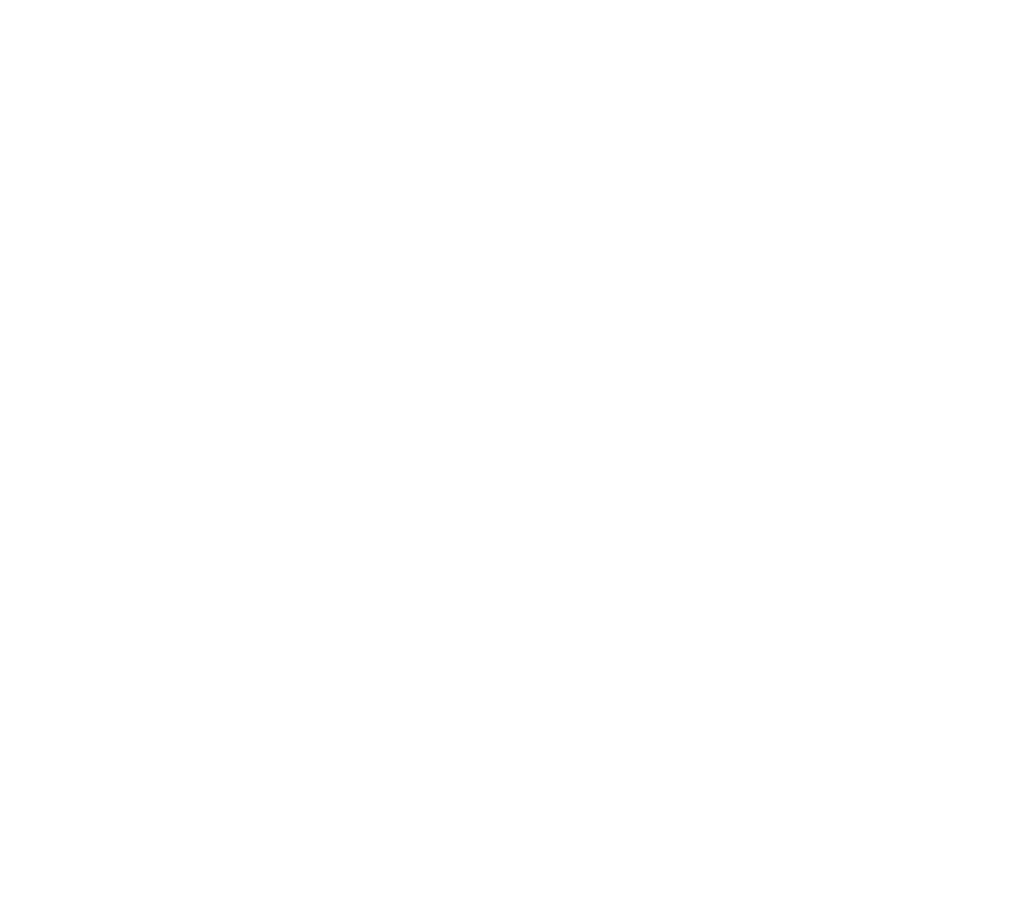
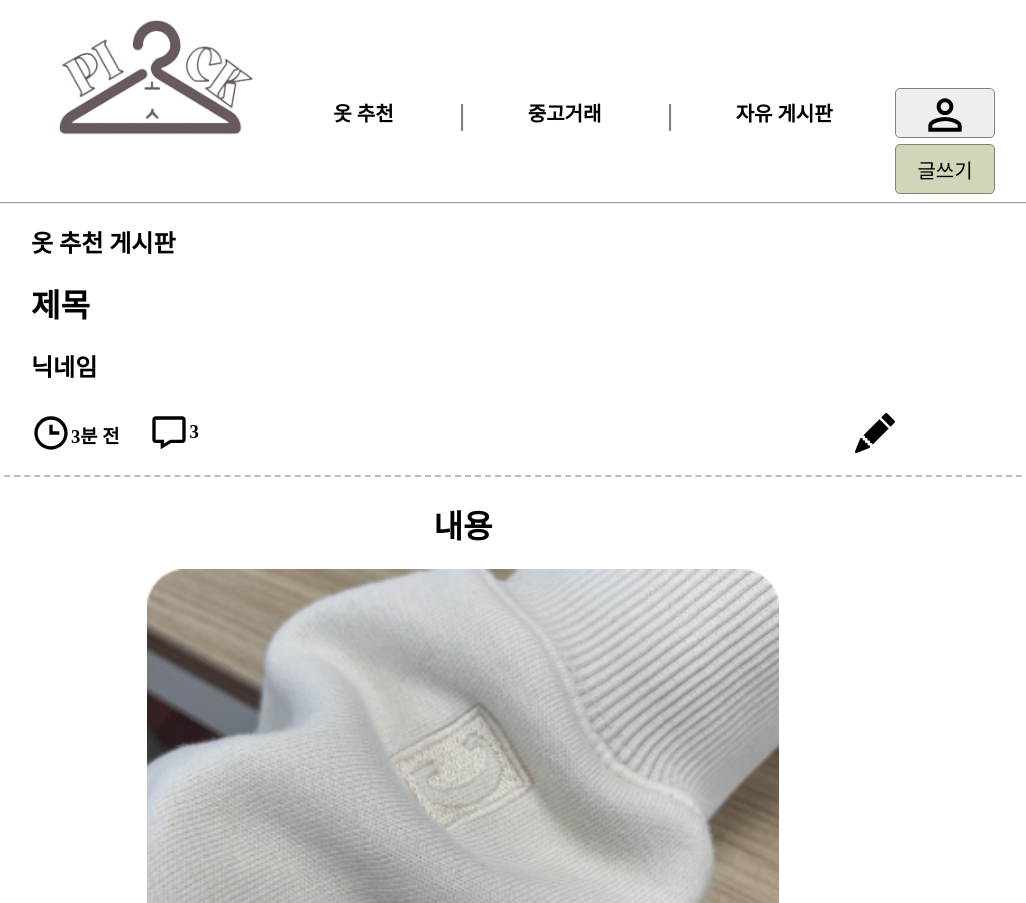
Before and after one commit to ClothPick/ClothPick-Team-Project-Web, a React (Create React App) app: page /detailpage in a window 1280 px wide. Shown: the top 903 px of the page, without its empty margins (177-1203 px from the left). Before the commit the page ends 800 px from the top, so only its background shows below. Built offline with nearby package versions, Linux system fonts and the light colour scheme.

Commit message:
[픽뮤니티] 추가
게시글 눌렀을 때 페이지 이동 및 페이지 UI 구현

```diff
--- a/src/App.js
+++ b/src/App.js
@@ -3,6 +3,7 @@
 import ClosetMain from "./Closet/ClosetMain";
 import Community from './Community/Pick/NoticeBoard/ClothRecommend';
 import Commu from './Test/Community'
+import DetailPage from "./Community/Pick/DetailPage";
 
 function App() {
   return (
@@ -12,6 +13,7 @@
           <Route path="/closet" component={ClosetMain} />
           <Route exact path="/" component={Community} />
           <Route path="/test" component={Commu} />
+          <Route path="/detailpage" component={DetailPage} />
         </Switch>
       </div>
     </Router>
--- /dev/null
+++ b/src/Community/Pick/DetailPage.jsx
@@ -0,0 +1,32 @@
+import React from 'react';
+import Header from '../Header/community_header'
+import { BiTime, BiMessage } from 'react-icons/bi'
+import { BsFillPencilFill } from 'react-icons/bs'
+import './NoticeBoard/CSSClothRecommend.css'
+
+const DetailPage = () => {
+    return (
+        <div>
+            <Header />
+            <div className='m-l-200'>
+                <h2>옷 추천 게시판</h2>
+                <h1>제목</h1>
+                <h2>닉네임</h2>
+                <div className='flex'>
+                    <BiTime size='40' className='m-t-10' />
+                    <h3>3분 전</h3>
+                    <BiMessage size='40' className='m-t-10 text-margin-left-30' />
+                    <h3>3</h3>
+                    <BsFillPencilFill size='40' className='m-t-10 text-right m-r-200' />
+                </div>
+            </div>
+            <hr className='line' />
+            <div className='text-top-2 center'>
+                <h1>내용</h1>
+                <img className='img-size' alt='' src={require('../../img/cloth1.png')} />
+            </div>
+        </div>
+    );
+};
+
+export default DetailPage;
--- a/src/Community/Pick/NoticeBoard/CSSClothRecommend.css
+++ b/src/Community/Pick/NoticeBoard/CSSClothRecommend.css
@@ -1,6 +1,14 @@
 .text-margin-left-200 {
     margin-left: 200px;
     display: flex;
+}
+
+.m-l-200 {
+    margin-left:200px;
+}
+
+.m-l-300 {
+    margin-left: 300px;
 }
 
 .text-margin-left-10 {
@@ -31,8 +39,16 @@
     margin-right: 10px;
 }
 
+.m-r-200 {
+    margin-right:200px;
+}
+
 .text-top-1 {
     margin-top: 14px;
+}
+
+.m-t-10 {
+    margin-top: 10px;
 }
 
 .text-top-2 {
@@ -41,20 +57,13 @@
 
 .box {
     display: flex;
-    /* flex: 1 1 40%; */
-    /* justify-content: center; */
 }
 
 .noticeBoard {
     background: white;
     width: 700px;
     height: 300px;
-    /* margin-left: 20%; */
-    /* margin-right: 20%; */
     border-top: solid 2px gray;
-    /* justify-content: center; */
-    /* border-right: none; */
-    /* border-left: none; */
 }
 
 .border-right {
@@ -80,3 +89,25 @@
 .inline-block {
     display: inline-block;
 }
+
+.flex {
+    display: flex;
+}
+
+.line {
+    width: 90%;
+    border: 0px;
+    border-top: 2px dashed rgb(187, 187, 187);
+}
+
+.img-size {
+    width: 50%;
+    /* height: 55%; */
+    align-content: center;
+    justify-content: center;
+}
+
+.center {
+    justify-content: center;
+    text-align: center;
+}
--- a/src/Community/Pick/NoticeBoard/ClothRecommend.jsx
+++ b/src/Community/Pick/NoticeBoard/ClothRecommend.jsx
@@ -4,14 +4,15 @@
 import { AiFillSkin, AiOutlineHeart, AiFillHeart } from 'react-icons/ai';
 import { BiMessage } from 'react-icons/bi';
 import TestMethod from "../../../Test/TestMethod";
+import { Link } from 'react-router-dom';
 
 
 const Freedom = () => {
     const [scrapChecked, setScrapChecked] = useState(true);
 
     const [community, setCommunity] = useState([]);
-    const [title, setTitle] = useState("");
-    const [content, setContent] = useState("");
+    // const [title, setTitle] = useState("");
+    // const [content, setContent] = useState("");
     const [click, setClick] = useState(true);
 
     useEffect(() => {
@@ -52,6 +53,7 @@
             <div className='box inline-block'>
                 {community.map((data) => (
                     <div className='two-box'>
+                        <Link to="/detailpage">
                             <div className='noticeBoard'>
                                 <div className='text-margin-left-10'>
                                     <tr key={data.id}>
@@ -60,6 +62,7 @@
                                         <tr><h3>{data.content}</h3></tr>
                                     </tr>
                                 </div>
+
 
                                 <h5 className='text-margin-left-10 text-margin-top-150'>작성자</h5>
 
@@ -74,7 +77,9 @@
                                 </div>
                                 {/* <div className='border-right'></div> */}
                             </div>
+                        </Link>
                     </div>
+
                 ))}
             </div>
         </div >
```
Lines whose indentation alone changed are shown as unchanged.
